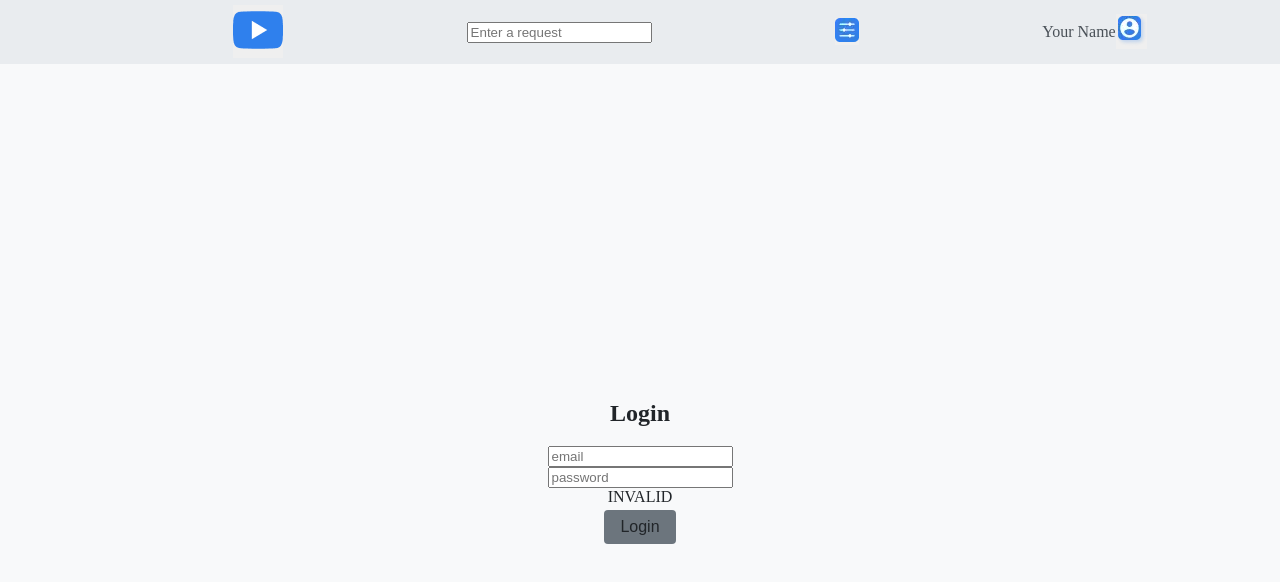
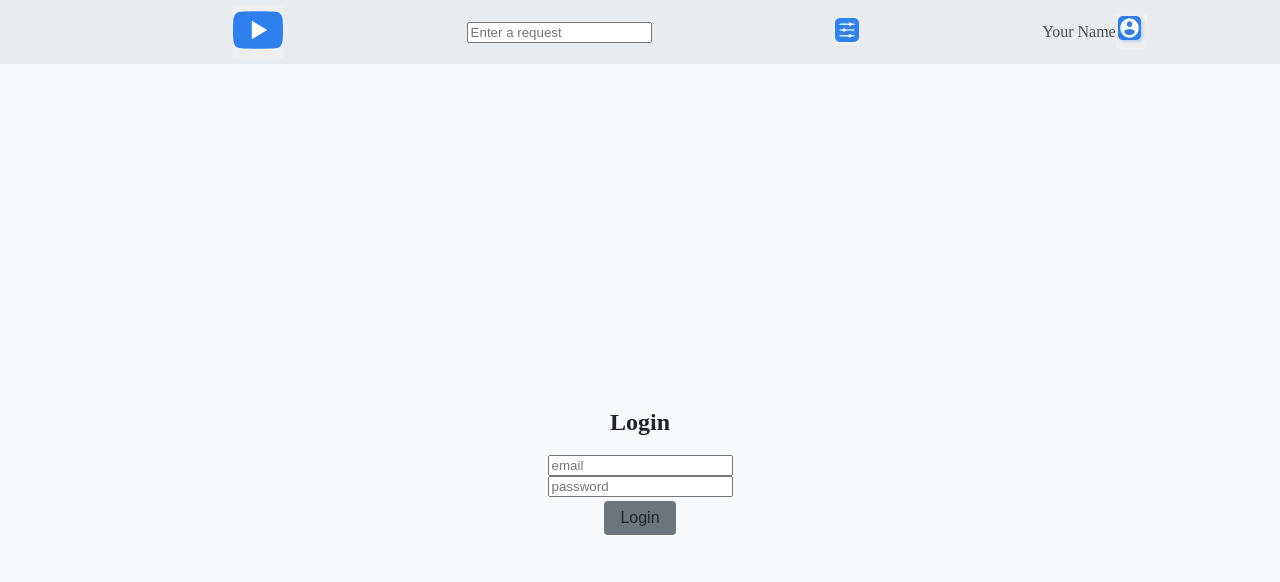
Before and after one commit to VKTRenokh/youtube-client, an Angular app in the folder youtube/: page /login in a window 1280 px wide. Shown: the top 582 px of the page. Built offline with nearby package versions, Linux system fonts and the light colour scheme.

Commit message:
refactor: remove useless things in template

```diff
--- a/youtube/src/app/auth/components/login/login.component.html
+++ b/youtube/src/app/auth/components/login/login.component.html
@@ -14,8 +14,6 @@
     placeholder="password"
     formControlName="password"
   />
-  @let someShit = (isFormValid | async)!;
-  {{ loginForm.status }}
   <yt-button
     ariaLabel="Login"
     type="submit"
```
